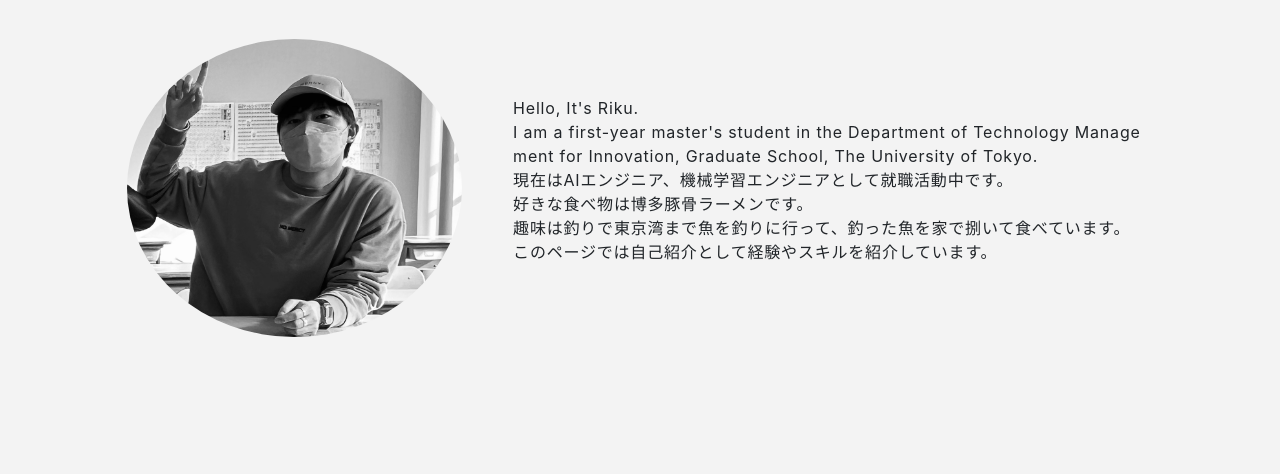
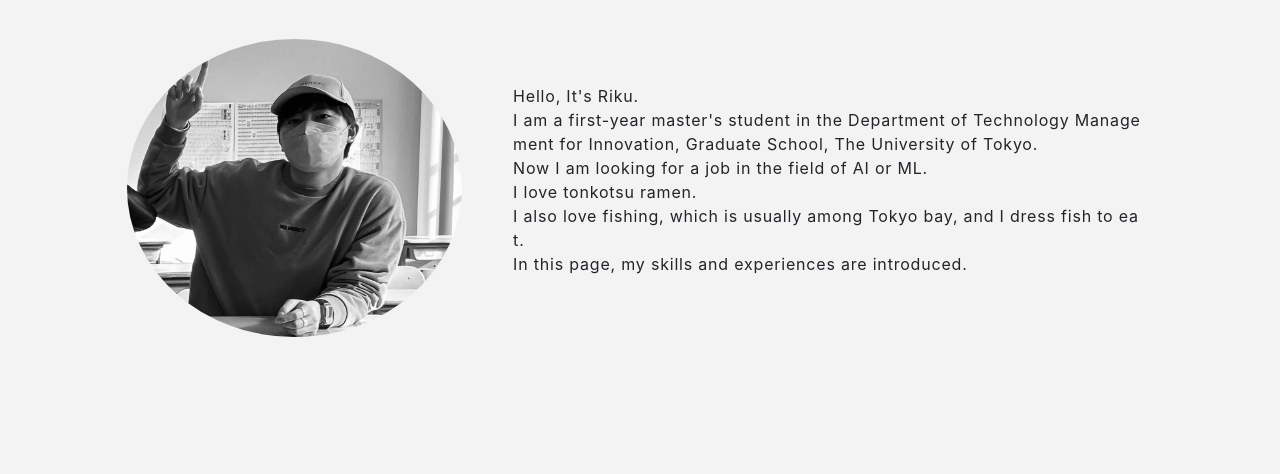
Before and after one commit to rikuyres88/mypage, a plain HTML site: page eng.html in a window 1280 px wide. Shown: the part 743-1217 px from the top of the page. Drawn offline with nearby package versions, Linux system fonts and the light colour scheme; a script that the page names is missing; a web font is replaced by a local one.

Commit message:
Update eng.html

```diff
--- a/eng.html
+++ b/eng.html
@@ -54,10 +54,10 @@
               <p class="text">
                 Hello, It's Riku.<br>
                 I am a first-year master's student in the Department of Technology Management for Innovation, Graduate School, The University of Tokyo.<br>
-                現在はAIエンジニア、機械学習エンジニアとして就職活動中です。<br>
-                好きな食べ物は博多豚骨ラーメンです。<br>
-                趣味は釣りで東京湾まで魚を釣りに行って、釣った魚を家で捌いて食べています。<br>
-                このページでは自己紹介として経験やスキルを紹介しています。<br>
+                Now I am looking for a job in the field of AI or ML.<br>
+                I love tonkotsu ramen.<br>
+                I also love fishing, which is usually among Tokyo bay, and I dress fish to eat.<br>
+                In this page, my skills and experiences are introduced.<br>
               </p>
             </div>
           </div>
```
